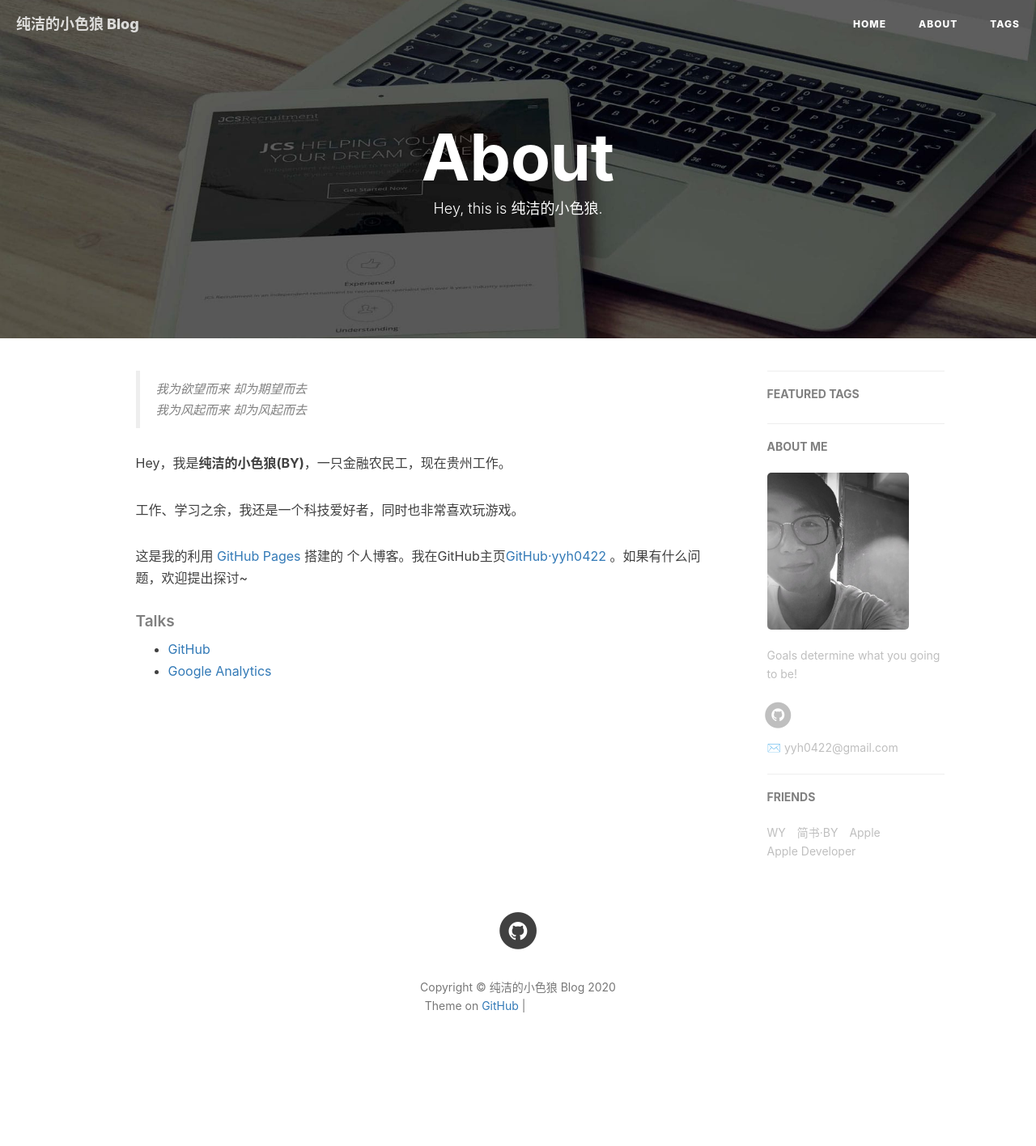
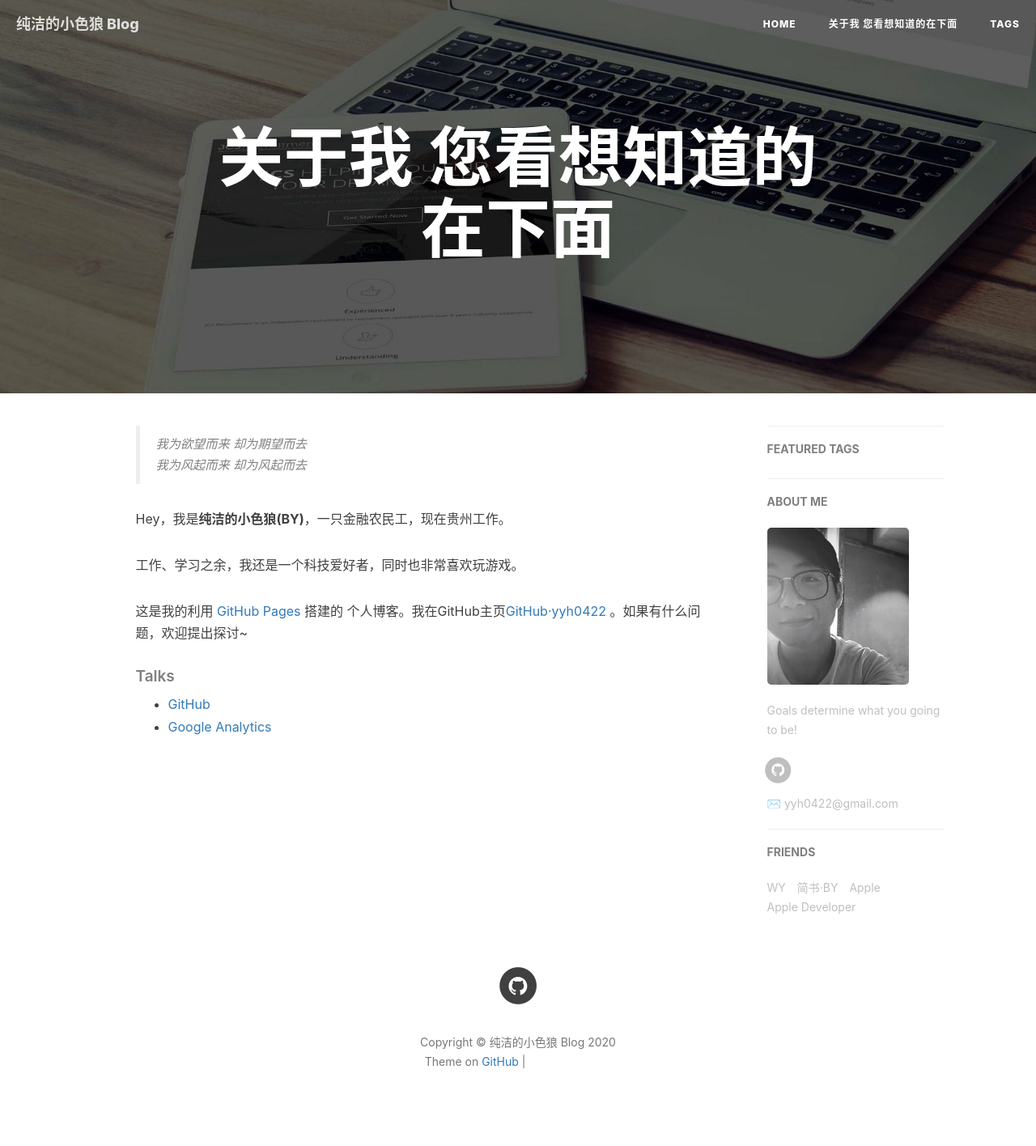
Before and after one commit to yyh0422/yyh0422.github.io, a Jekyll site: the page built from about.html, in a window 1280 px wide. Shown: the whole page at 81% size. Built offline with Jekyll 4.4.1, drawn with Linux system fonts in a browser that asks for light colours; nearby versions of some CDN libraries; comment, search, counter and statistics services are not loaded; before the commit the page ends 1347 px from its top, so only the background shows below that; grey boxes are pictures that could not be loaded.

Commit message:
Update about.html

```diff
--- a/about.html
+++ b/about.html
@@ -1,7 +1,7 @@
 ---
 layout: page
-title: "About"
-description: "Hey, this is 纯洁的小色狼."
+title: "关于我 您看想知道的在下面"
+description: " "
 header-img: "img/post-bg-rwd.jpg"
 ---
 
```
